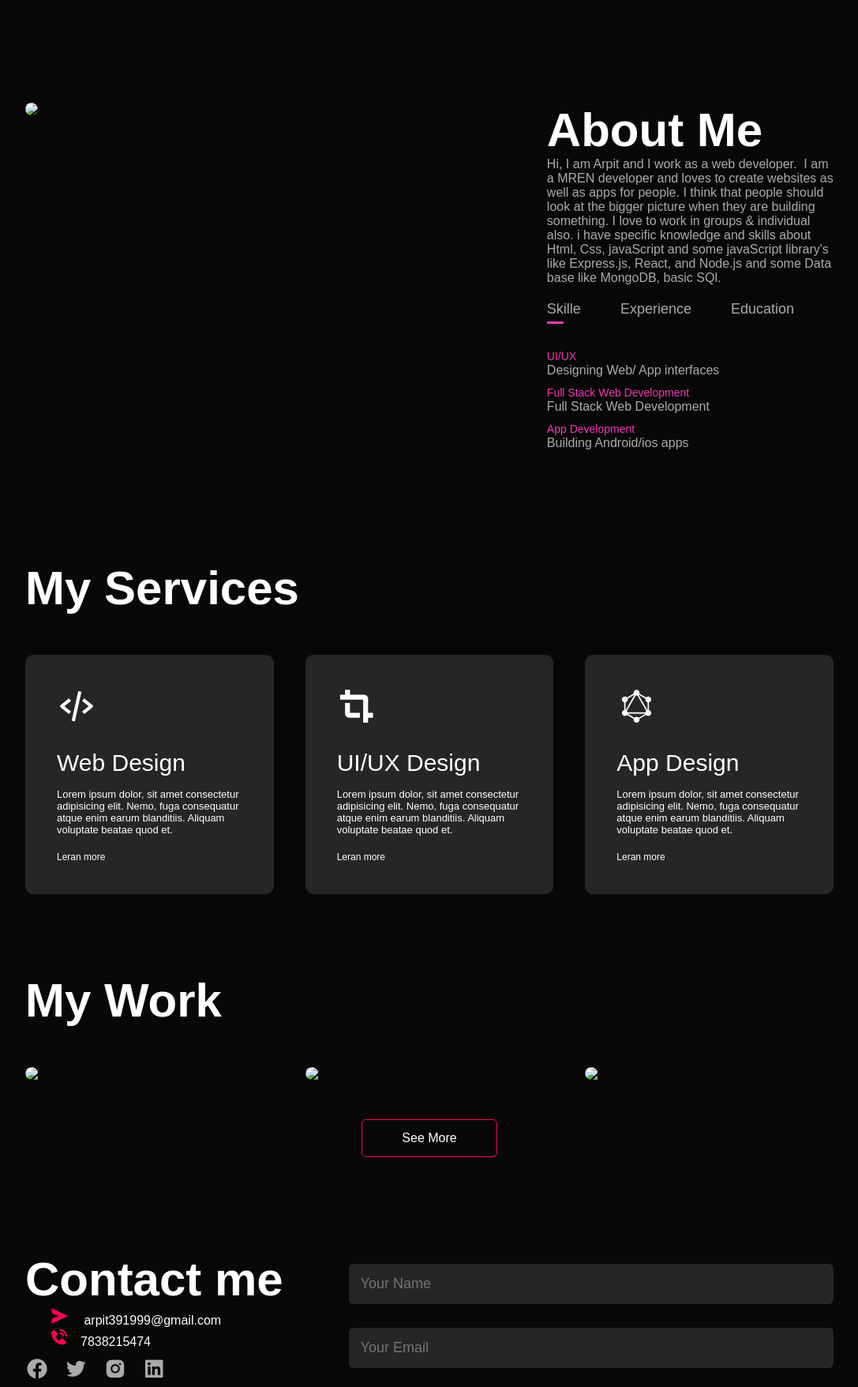
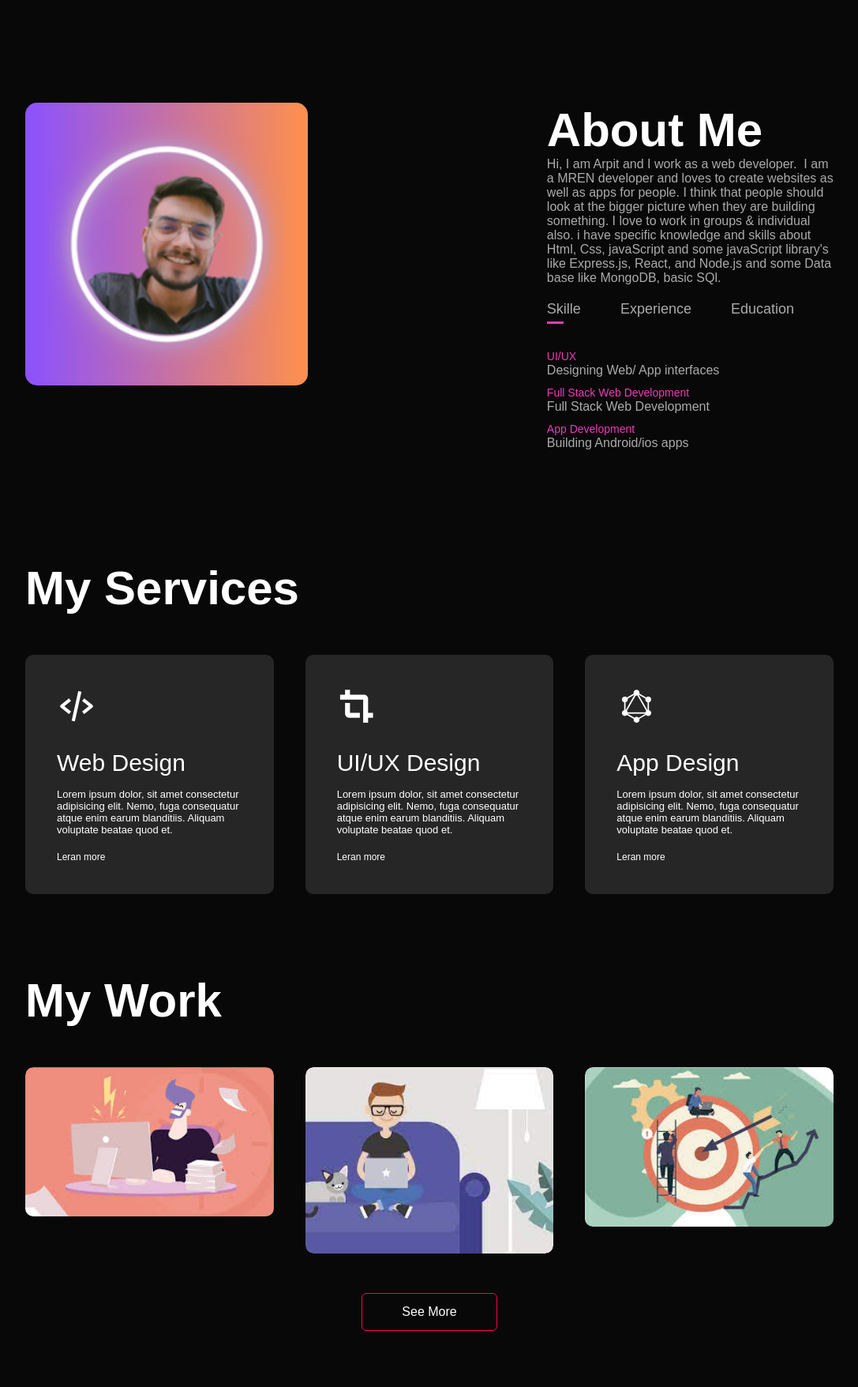
Before and after one commit to ArpitDubey009/portfolio, a plain HTML site: page index.html in a window 1280 px wide. Shown: the part 760-2516 px from the top of the page at 79% size, without its empty margins (96-1183 px from the left). Drawn offline with nearby package versions, Linux system fonts and the light colour scheme.

Commit message:
Update index.html

```diff
--- a/index.html
+++ b/index.html
@@ -13,7 +13,7 @@
     <div id="header">
       <div class="container">
         <nav>
-            <img src="img/N_Logo.png" class="logo">
+            <img src="N_Logo.png" class="logo">
             <ul id="sidemenu">
                 <li><a href="#header"> Home</a></li>
                 <li><a href="#about"> About</a></li>
@@ -35,7 +35,7 @@
         <div class="container">
             <div class="row">
                 <div class="aboit-col-1">
-                    <img src="img/edit.png" >
+                    <img src="edit.png" >
                 </div>
                 <div class="aboit-col-1">
                     <h1 class="sub-title">About Me</h1>
@@ -116,7 +116,7 @@
             <h1 class="sub-title">My Work</h1>
             <div class="worl-list">
                 <div class="work">
-                    <img src="img/work.png">
+                    <img src="work.png">
                     <div class="layer">
                         <h3>Social Media App</h3>
                         <p>The App connects you to the talented people the world Download it from play store</p>
@@ -124,7 +124,7 @@
                     </div>
                 </div>
                 <div class="work">
-                    <img src="img/work2.png">
+                    <img src="work2.png">
                     <div class="layer">
                         <h3>Music App</h3>
                         <p>The App connects you to the talented people the world Download it from play store</p>
@@ -132,7 +132,7 @@
                     </div>
                 </div>
                 <div class="work">
-                    <img src="img/work03.png">
+                    <img src="work03.png">
                     <div class="layer">
                         <h3>Online Shopping App</h3>
                         <p>The App connects you to the talented people the world Download it from play store</p>
@@ -157,7 +157,7 @@
                         <a href="#"><i class='bx bxl-instagram-alt'></i></a>
                         <a href="#"><i class='bx bxl-linkedin-square'></i></a>
                     </div>
-                    <a href=" img/my-cv.pdf" download class="btn btn2">Download CV</a>
+                    <a href=" my-cv.pdf" download class="btn btn2">Download CV</a>
                 </div>
                 <div class="contact-right">
                     <form name="submit-to-google-sheet">
```
